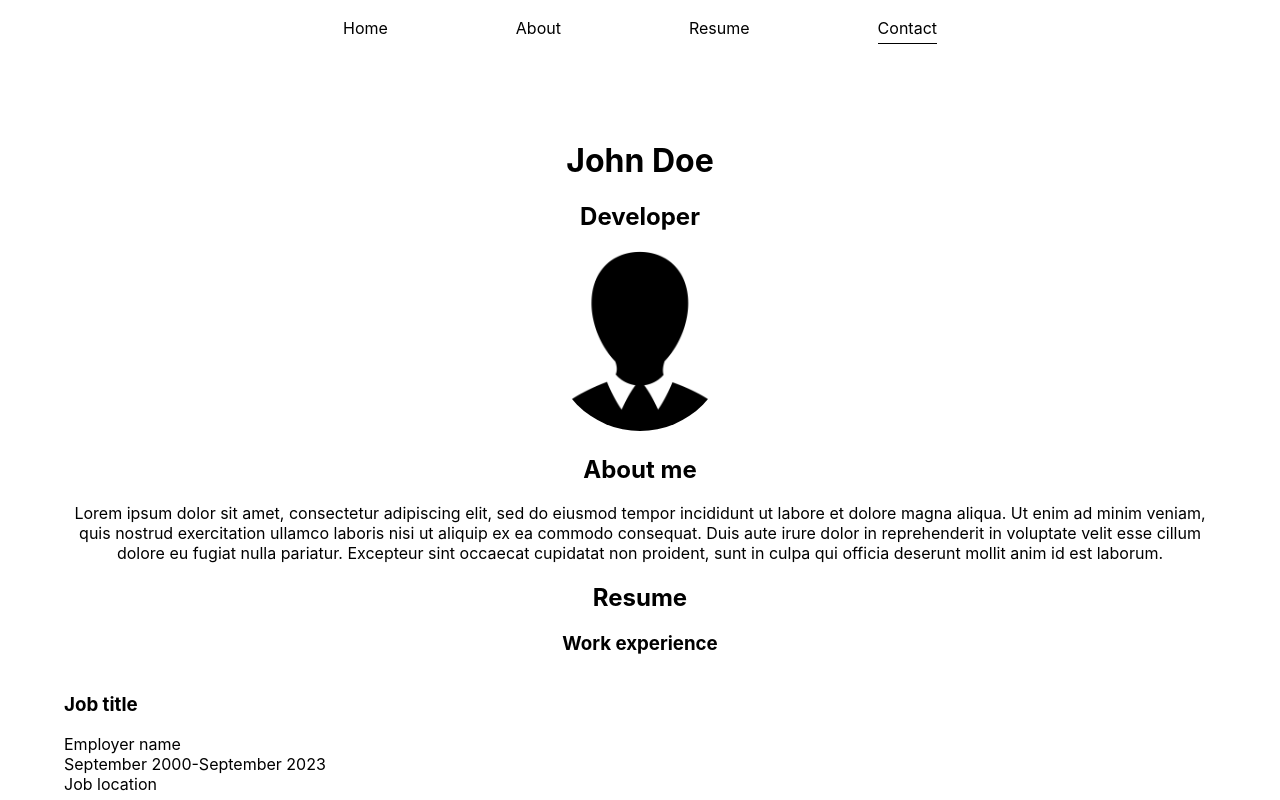
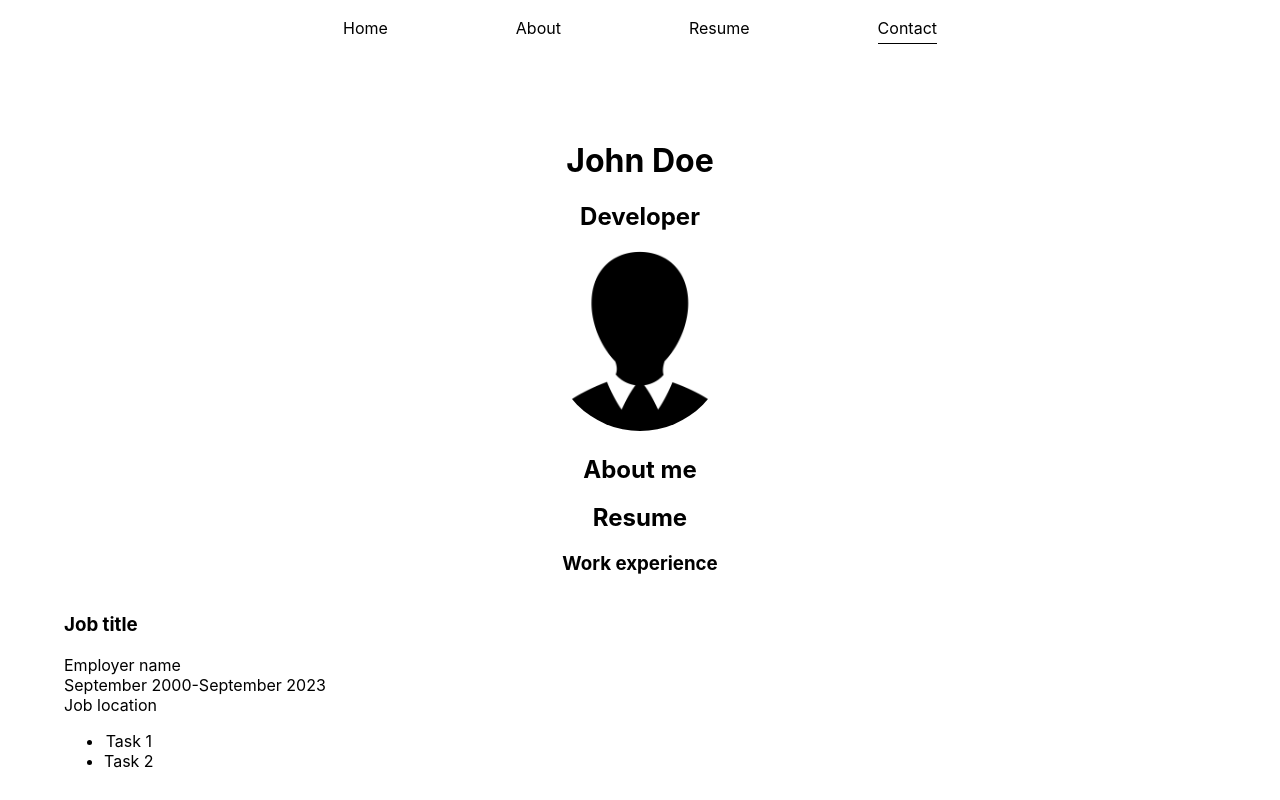
Before and after one commit to vrahier/website, a React (Create React App) app: page / in a window 1280 px wide. Shown: the top 800 px of the page. Built offline with nearby package versions, Linux system fonts and the light colour scheme.

Commit message:
Adding a shortPresentation in page.

```diff
--- a/src/components/Content/index.jsx
+++ b/src/components/Content/index.jsx
@@ -41,10 +41,11 @@
         <h1>{data.firstName} {data.name}</h1>
         <h2>{data.jobTitle}</h2>
         <img className="picture" src="/picture.png"/>
+        <div>{data.shortPresentation}</div>
       </div>
       <div id="about" className="section">
         <h2>About me</h2>
-        {data.presentation}
+        {data.about}
       </div>
       <div id="resume" className="section">
         <h2>Resume</h2>
@@ -77,7 +78,8 @@
     name: PropTypes.string.isRequired,
     firstName: PropTypes.string.isRequired,
     jobTitle: PropTypes.string,
-    presentation: PropTypes.string,
+    shortPresentation: PropTypes.string,
+    about: PropTypes.string,
     experiences: PropTypes.array.isRequired,
     skills: PropTypes.array.isRequired,
     education: PropTypes.array.isRequired,
@@ -86,7 +88,8 @@
 }
 Content.defaultProps = {
   data: {
-    presentation: "",
+    shortPresentation: "",
+    about: "",
     experiences: [],
     skills: [],
     education: [],
```
